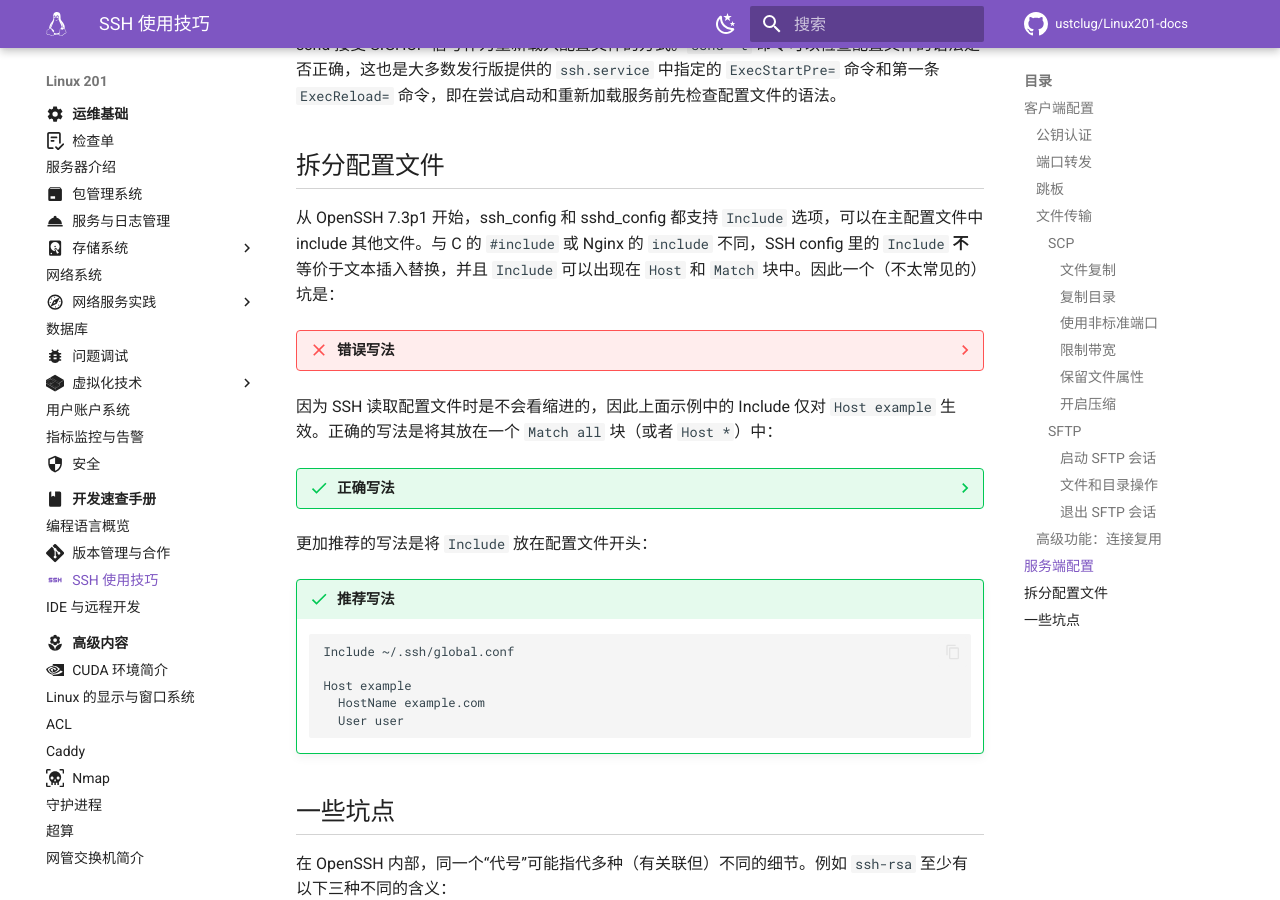
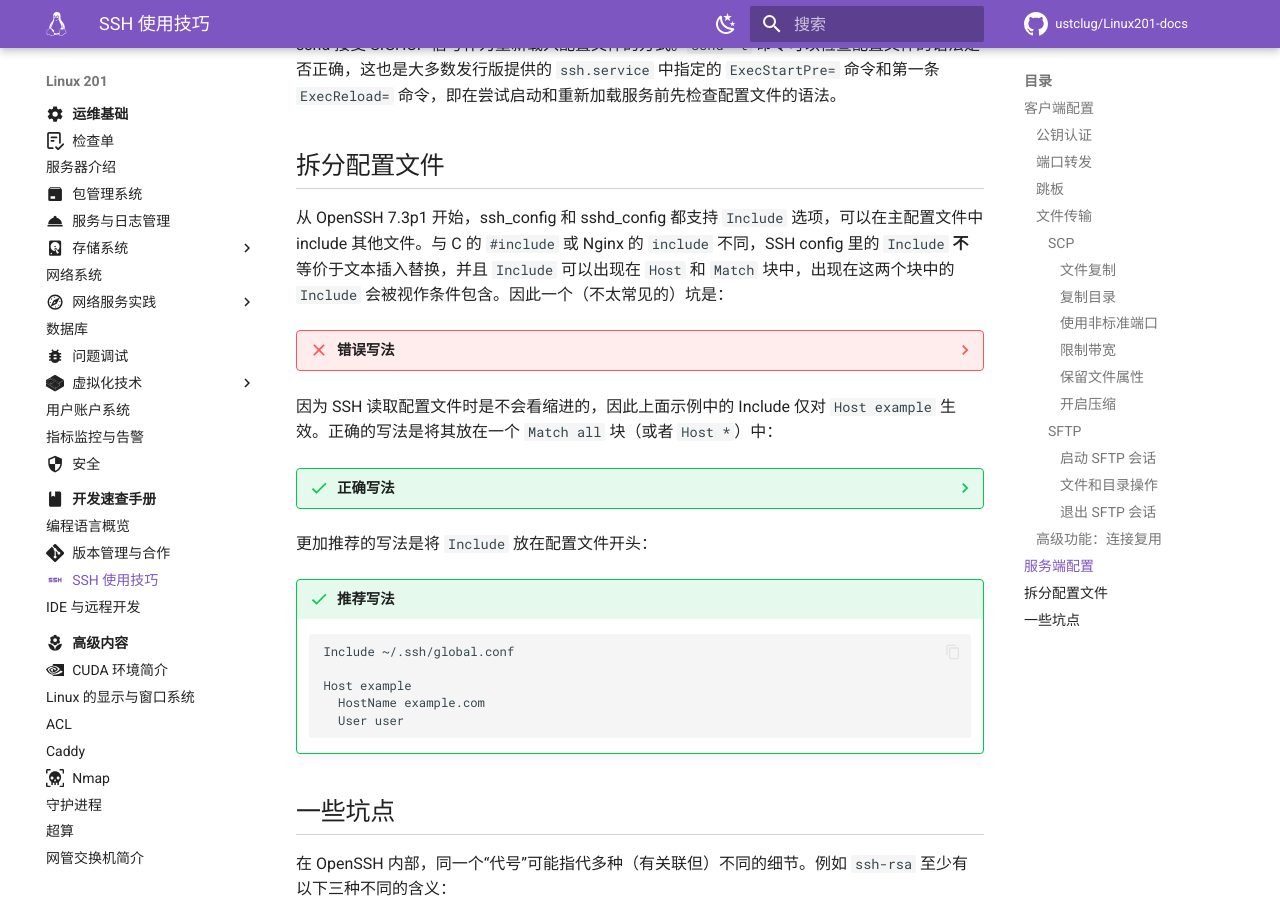
Before and after one commit to ustclug/Linux201-docs, an MkDocs documentation site: the page built from docs/dev/ssh.md, in a window 1280 px wide and 900 px high, scrolled down 6997 px. Built offline with MkDocs 1.6.1 and Material for MkDocs 9.7.7, drawn with Linux system fonts in a browser that asks for light colours; comment, search, counter and statistics services are not loaded.

Commit message:
dev/ssh: make conditional inclusion more clear

```diff
--- a/docs/dev/ssh.md
+++ b/docs/dev/ssh.md
@@ -283,7 +283,7 @@ sshd 接受 SIGHUP 信号作为重新载入配置文件的方式。`sshd -t` 命
 
 ## 拆分配置文件 {#include}
 
-从 OpenSSH 7.3p1 开始，ssh_config 和 sshd_config 都支持 `Include` 选项，可以在主配置文件中 include 其他文件。与 C 的 `#include` 或 Nginx 的 `include` 不同，SSH config 里的 `Include` **不**等价于文本插入替换，并且 `Include` 可以出现在 `Host` 和 `Match` 块中。因此一个（不太常见的）坑是：
+从 OpenSSH 7.3p1 开始，ssh_config 和 sshd_config 都支持 `Include` 选项，可以在主配置文件中 include 其他文件。与 C 的 `#include` 或 Nginx 的 `include` 不同，SSH config 里的 `Include` **不**等价于文本插入替换，并且 `Include` 可以出现在 `Host` 和 `Match` 块中，出现在这两个块中的 `Include` 会被视作条件包含。因此一个（不太常见的）坑是：
 
 ??? failure "错误写法"
 
```
